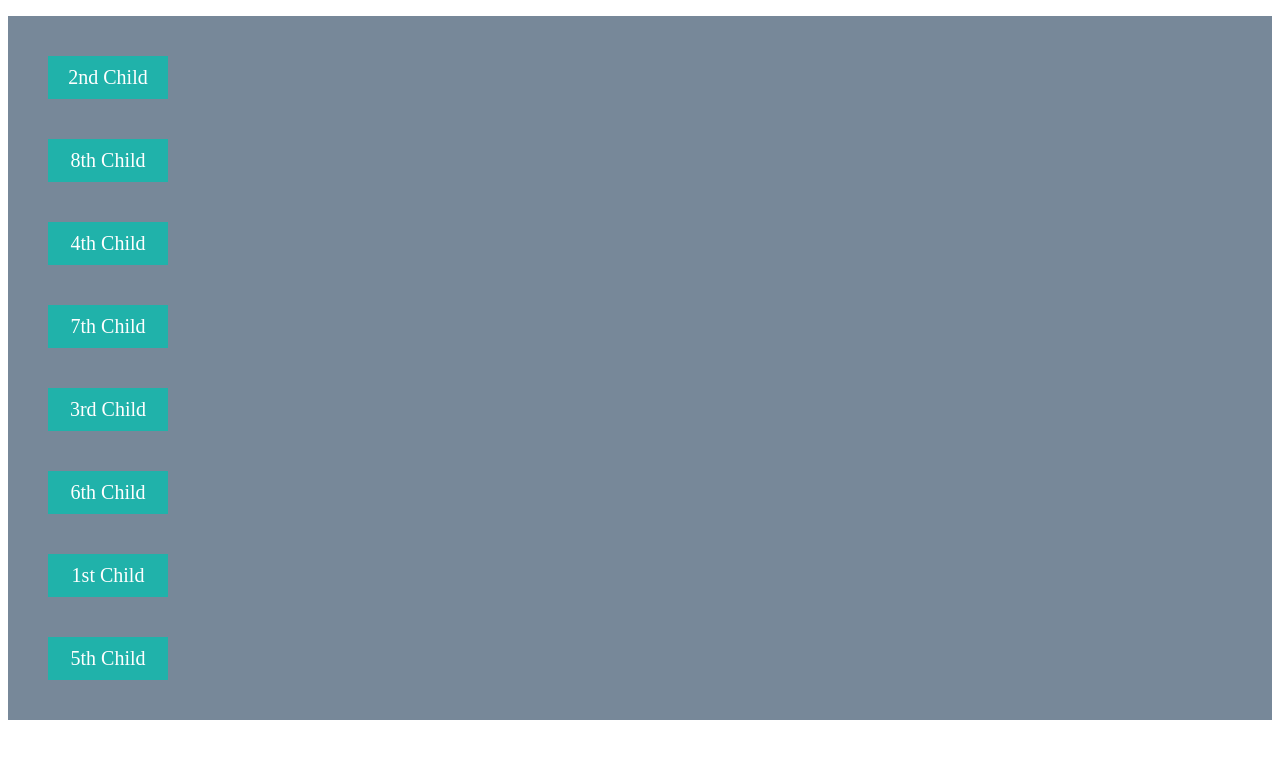
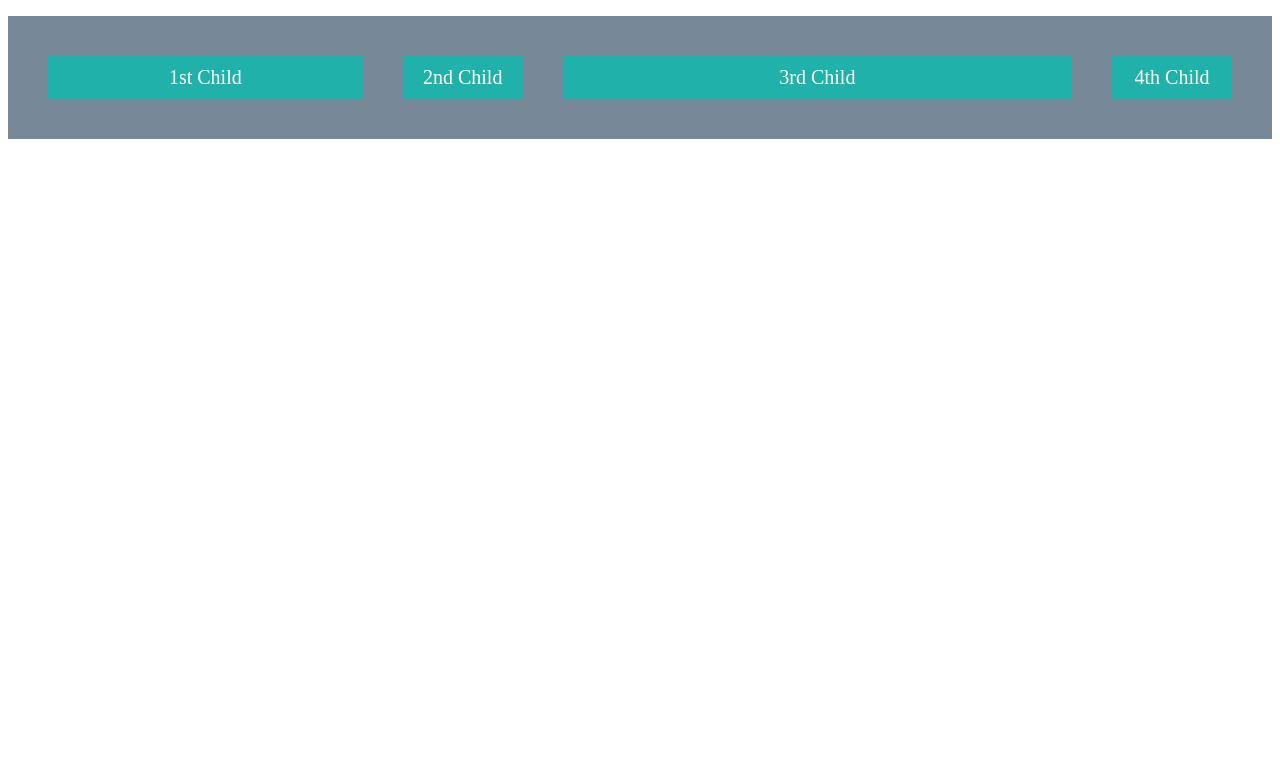
Before and after one commit to joepasss/sass_study, a React (Create React App) app in the folder flexbox/: page / in a window 1280 px wide. Shown: the top 758 px of the page. Built offline with nearby package versions, Linux system fonts and the light colour scheme.

Commit message:
grow property

```diff
--- a/flexbox/src/App.js
+++ b/flexbox/src/App.js
@@ -6,10 +6,10 @@ function App() {
         <li>2nd Child</li>
         <li>3rd Child</li>
         <li>4th Child</li>
-        <li>5th Child</li>
+        {/* <li>5th Child</li>
         <li>6th Child</li>
         <li>7th Child</li>
-        <li>8th Child</li>
+        <li>8th Child</li> */}
       </ul>
     </div>
   );
--- a/flexbox/src/index.scss
+++ b/flexbox/src/index.scss
@@ -9,8 +9,6 @@ ul {
 
   /* Flex Container Properties */
   display: flex;
-  align-items: flex-start;
-  flex-direction: column;
 
   /* Flex Items => Children */
   li {
@@ -28,32 +26,42 @@ ul {
 
     /* When the flex direction is Row/Column */
     // if order value is 0 it means default value
-    // ordering from bottom(end)
+
+    // // ordering from bottom(end)
+    // &:nth-child(3) {
+    //   order: 1;
+    // }
+
+    // &:nth-child(1) {
+    //   order: 3;
+    // }
+
+    // &:nth-child(6) {
+    //   order: 2;
+    // }
+
+    // &:nth-child(5) {
+    //   // last
+    //   order: 5;
+    // }
+
+    // // ordering from top(start)
+    // &:nth-child(8) {
+    //   //first
+    //   order: -1;
+    // }
+
+    // &:nth-child(2) {
+    //   order: -2;
+    // }
+
+    /*-*-*-*-*-*-*-*-*-*-----(2)Flex GROW-----*-*-*-*-*-*-*-*-*-*/
+    /* Flex Grow (Default => 0) */
+    &:first-child {
+      flex-grow: 1;
+    }
     &:nth-child(3) {
-      order: 1;
-    }
-
-    &:nth-child(1) {
-      order: 3;
-    }
-
-    &:nth-child(6) {
-      order: 2;
-    }
-
-    &:nth-child(5) {
-      // last
-      order: 5;
-    }
-
-    // ordering from top(start)
-    &:nth-child(8) {
-      //first
-      order: -1;
-    }
-
-    &:nth-child(2) {
-      order: -2;
+      flex-grow: 2;
     }
   }
 }
```
